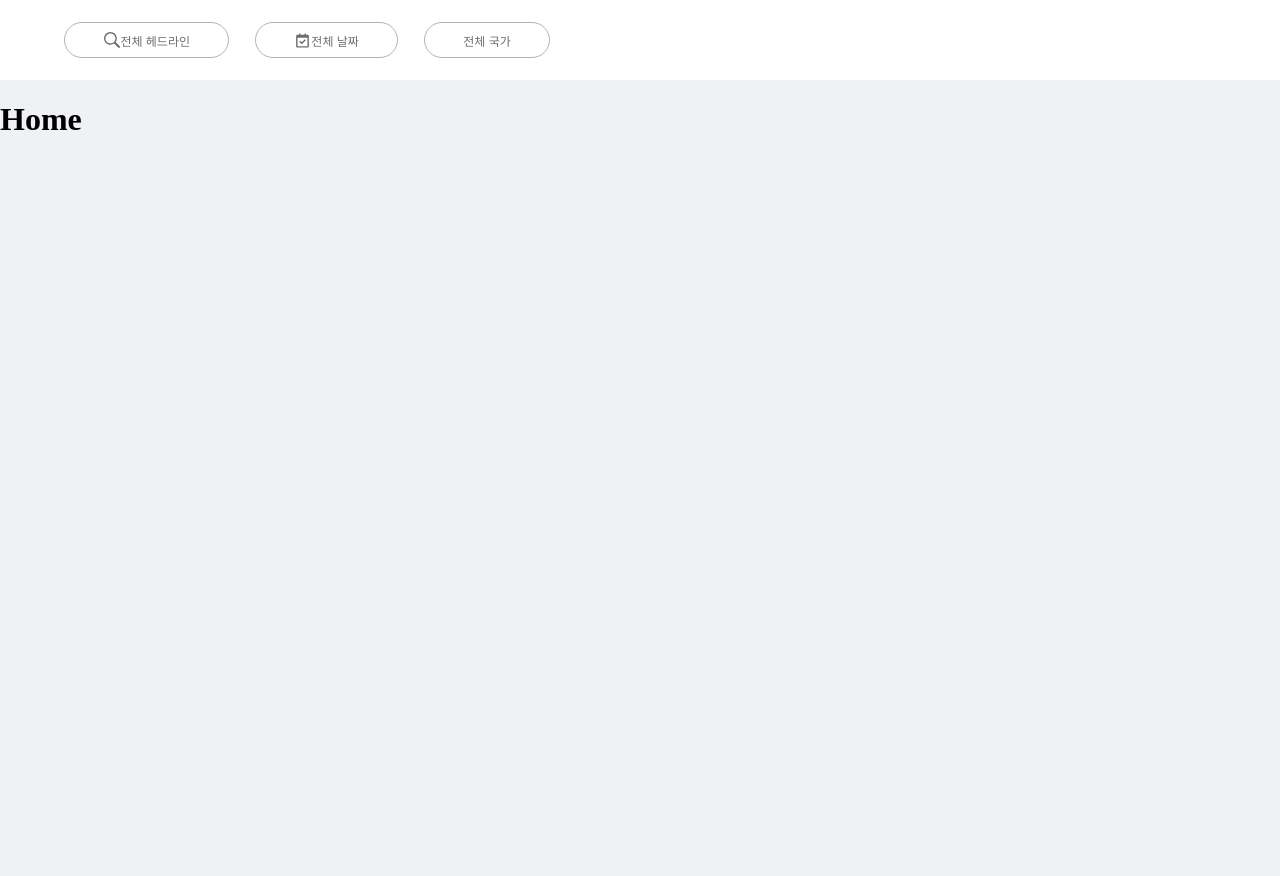
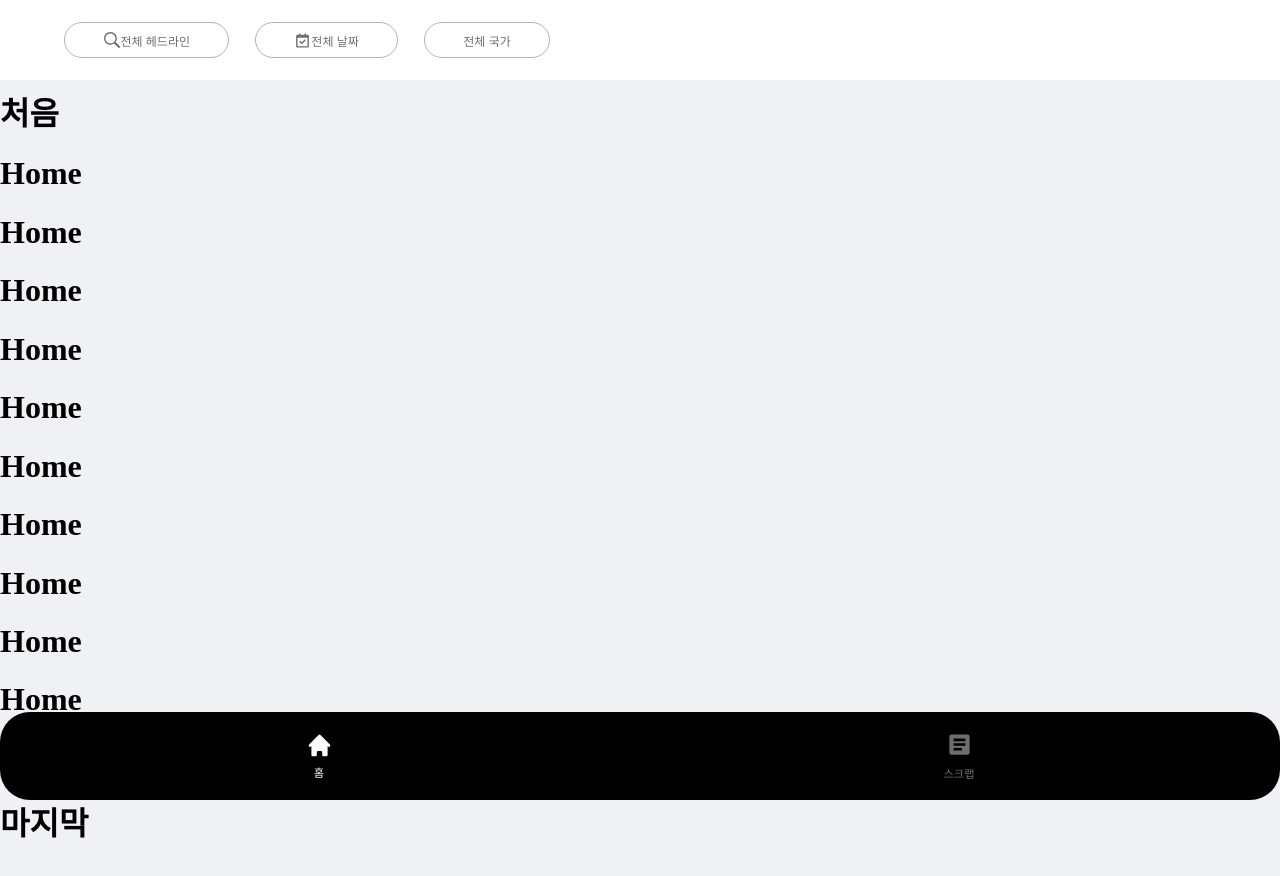
Before and after one commit to gangnamssal/newLetter, a React (Create React App) app in the folder newsletter/: page / in a window 1280 px wide. Shown: the top 876 px of the page. Before the commit the page ends 800 px from the top, so only its background shows below. Built offline with nearby package versions, Linux system fonts and the light colour scheme.

Commit message:
[FE] UPDATE : css 변경 및 router 추가 - gnb position fixed로 변경 - 메인 컨텐츠 보이는 영역 수정 - ScrapScreen router 추가

```diff
--- a/newsletter/src/App.tsx
+++ b/newsletter/src/App.tsx
@@ -4,15 +4,18 @@ import { BrowserRouter as Router, Route, Routes } from "react-router-dom";
 
 import Gnb from "./components/Gnb/Gnb";
 import HomeScreen from "./routers/HomeScreen";
+import TabBar from "./components/TabBar/TabBar";
+import ScrapScreen from "./routers/ScrapScreen";
 
 const globalStype = css`
   body {
-    margin: 0;
+    margin: 11vh 0 38vh 0;
     padding: 0;
     box-sizing: border-box;
     background-color: #f0f1f4;
     width: 100vw;
-    height: 90vh;
+    height: 77vh;
+    overflow-y: auto;
   }
 `;
 
@@ -24,7 +27,10 @@ function App() {
         <Routes>
           {/* 전역 네비게이션 바 */}
           <Route element={<Gnb />}>
-            <Route path="/" element={<HomeScreen />}></Route>
+            <Route element={<TabBar />}>
+              <Route path="/" element={<HomeScreen />} />
+              <Route path="/scrap" element={<ScrapScreen />} />
+            </Route>
           </Route>
         </Routes>
       </Router>
--- a/newsletter/src/components/Gnb/Gnb.tsx
+++ b/newsletter/src/components/Gnb/Gnb.tsx
@@ -12,6 +12,8 @@ import GnbModal from "../Modal/GnbModal";
 const gnbStyle = css`
   width: 100vw;
   height: 10vh;
+  position: fixed;
+  top: 0;
   display: flex;
   align-items: center;
   background-color: white;
--- a/newsletter/src/routers/HomeScreen.tsx
+++ b/newsletter/src/routers/HomeScreen.tsx
@@ -1,7 +1,19 @@
 function HomeScreen() {
   return (
     <>
+      <h1>처음</h1>
       <h1>Home</h1>
+      <h1>Home</h1>
+      <h1>Home</h1>
+      <h1>Home</h1>
+      <h1>Home</h1>
+      <h1>Home</h1>
+      <h1>Home</h1>
+      <h1>Home</h1>
+      <h1>Home</h1>
+      <h1>Home</h1>
+      <h1>Home</h1>
+      <h1>마지막</h1>
     </>
   );
 }
```
